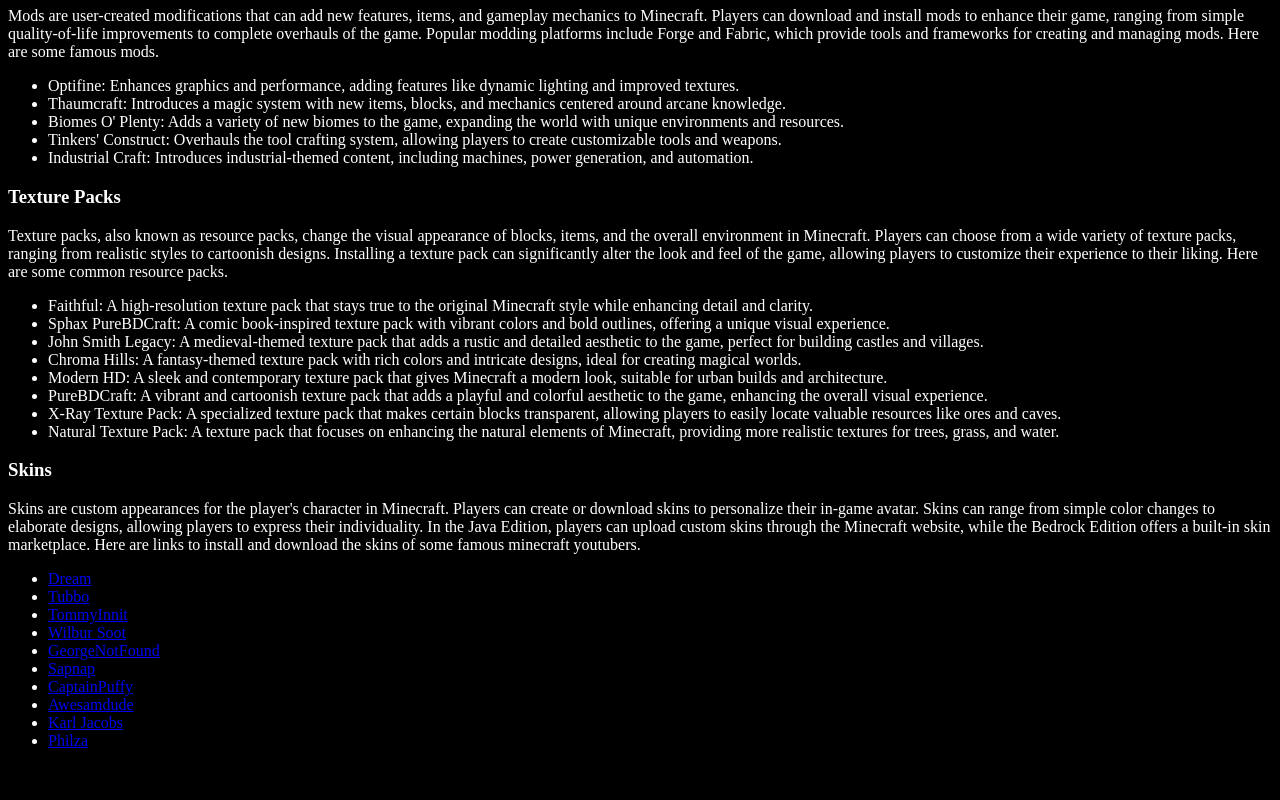
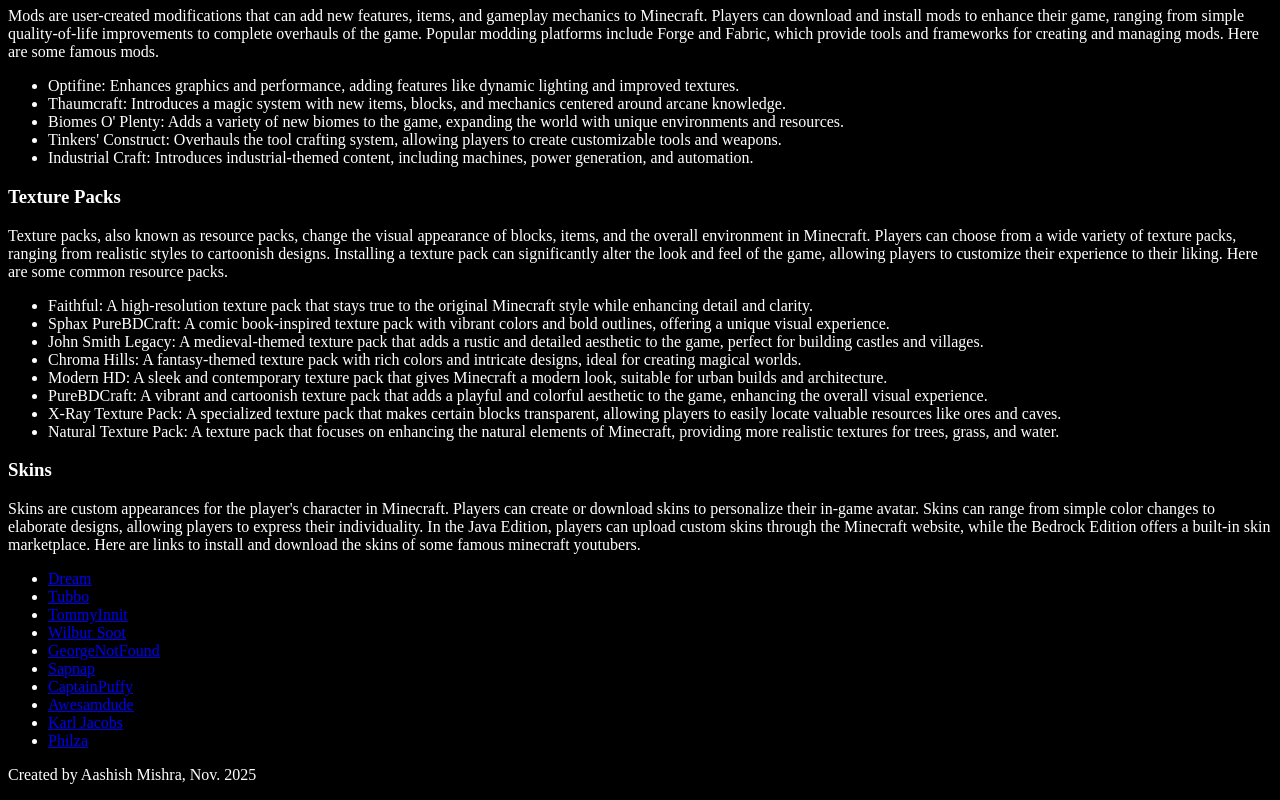
Before and after one commit to Pikid71/minecraft, a plain HTML site: page index.html in a window 1280 px wide. Shown: the part 1776-2576 px from the top of the page. Before the commit the page ends 2542 px from the top, so only its background shows below. Drawn offline with Linux system fonts and the light colour scheme.

Commit message:
added a footer

```diff
--- a/index.html
+++ b/index.html
@@ -124,5 +124,8 @@
             <li><a href="https://www.minecraftskins.com/skin/13041410/awesamdude-minecraft-skin/">Awesamdude</a></li>
             <li><a href="https://www.minecraftskins.com/skin/13041409/karl-johnson-minecraft-skin/">Karl Jacobs</a></li>
             <li><a href="https://www.minecraftskins.com/skin/13041408/philza-minecraft-skin/">Philza</a></li>
+        </ul>
+        <footer>
+            <p>Created by Aashish Mishra, Nov. 2025</p>
     </body>
 </html>
```
Also changed, not shown: script.js (deleted).
